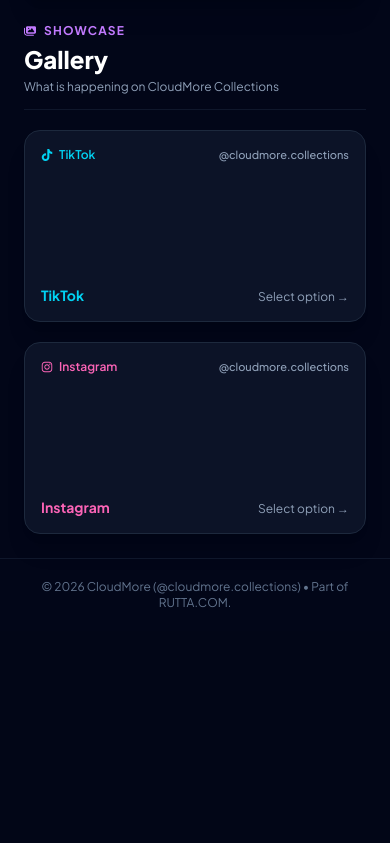
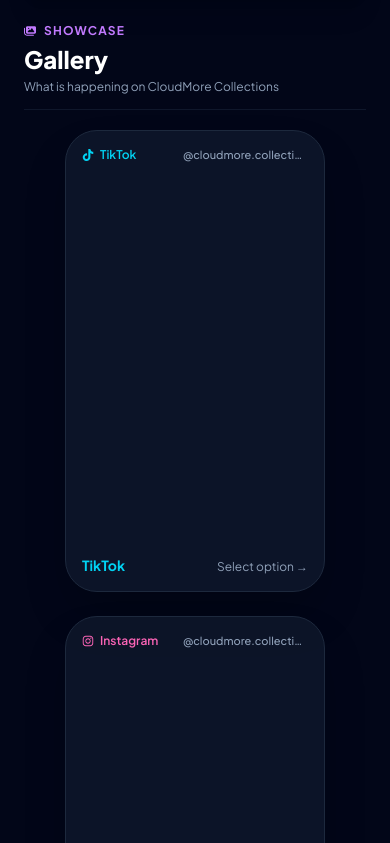
Before and after one commit to rutta254/rutta-website, a Next.js app: page /cloudmore-collections in a window 390 px wide. Shown: the part 901-1744 px from the top of the page. Before the commit the page ends 1532 px from the top, so only its background shows below. Built offline with nearby package versions, Linux system fonts and the light colour scheme.

Commit message:
Use standard 9:16 phone screen proportions for TikTok and Instagram slides

```diff
--- a/src/app/(client)/cloudmore-collections/ShowcaseGallery.tsx
+++ b/src/app/(client)/cloudmore-collections/ShowcaseGallery.tsx
@@ -92,27 +92,29 @@ export default function ShowcaseGallery({ onSelectForInquiry }: Props) {
         </p>
       </div>
 
-      <div className="grid grid-cols-1 md:grid-cols-2 gap-5">
+      <div className="grid grid-cols-1 sm:grid-cols-2 gap-6 justify-items-center">
         {SLIDES.map((slide) => {
           const isInstagram = slide.platform === 'Instagram';
           const PlatformIcon = isInstagram ? FaInstagram : FaTiktok;
           const cornerColor = isInstagram ? 'text-pink-400' : 'text-cyan-400';
           const borderHover = isInstagram
-            ? 'hover:border-pink-500/40'
-            : 'hover:border-cyan-500/40';
+            ? 'hover:border-pink-500/50'
+            : 'hover:border-cyan-500/50';
 
           return (
             <button
               key={slide.id}
               type="button"
               onClick={() => setActiveSlide(slide)}
-              className={`group w-full aspect-[16/9] rounded-2xl bg-slate-900/80 border border-slate-800 ${borderHover} p-4 flex flex-col justify-between text-left shadow-xl transition-all cursor-pointer`}
+              className={`group w-full max-w-[260px] sm:max-w-[280px] aspect-[9/16] rounded-[2rem] bg-slate-900/85 border border-slate-800 ${borderHover} p-4 flex flex-col justify-between text-left shadow-2xl transition-all cursor-pointer`}
             >
               <div className="flex items-center justify-between w-full">
-                <span className={`inline-flex items-center gap-1.5 text-xs font-semibold ${cornerColor}`}>
+                <span
+                  className={`inline-flex items-center gap-1.5 text-xs font-semibold ${cornerColor}`}
+                >
                   <PlatformIcon /> {slide.platform}
                 </span>
-                <span className="text-[11px] font-medium text-slate-400 group-hover:text-slate-200 transition">
+                <span className="text-[11px] font-medium text-slate-400 group-hover:text-slate-200 transition truncate max-w-[125px]">
                   @{slide.handle}
                 </span>
               </div>
```
